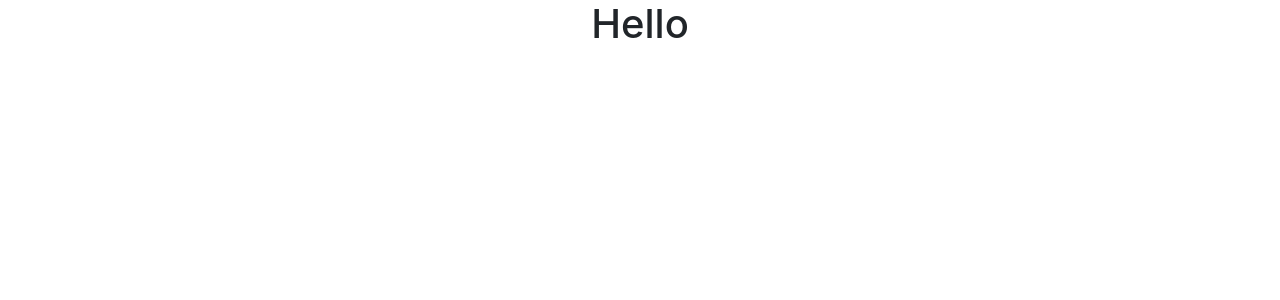
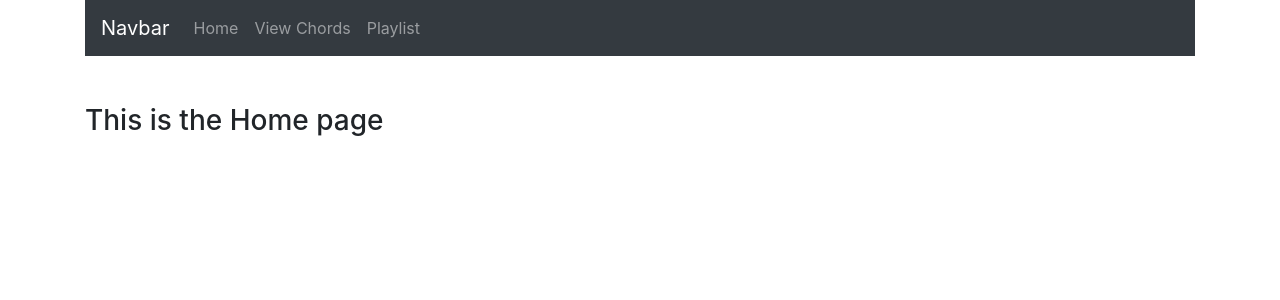
Before and after one commit to ayesh99747/SDGP-ChordBot, a React (Create React App) app in the folder Chordbot-client/: page / in a window 1280 px wide. Shown: the top 300 px of the page. Built offline with nearby package versions, Linux system fonts and the light colour scheme.

Commit message:
Make routines and navigation bar

```diff
--- a/Chordbot-client/package.json
+++ b/Chordbot-client/package.json
@@ -6,8 +6,11 @@
     "@testing-library/jest-dom": "^4.2.4",
     "@testing-library/react": "^9.4.1",
     "@testing-library/user-event": "^7.2.1",
+    "bootstrap": "^4.4.1",
     "react": "^16.13.0",
+    "react-bootstrap": "^1.0.0-beta.17",
     "react-dom": "^16.13.0",
+    "react-router-dom": "^5.1.2",
     "react-scripts": "3.4.0"
   },
   "scripts": {
--- a/Chordbot-client/public/index.html
+++ b/Chordbot-client/public/index.html
@@ -25,6 +25,11 @@
       Learn how to configure a non-root public URL by running `npm run build`.
     -->
     <title>React App</title>
+    <link
+      rel="stylesheet"
+      href="https://maxcdn.bootstrapcdn.com/bootstrap/4.3.1/css/bootstrap.min.css"
+      integrity="sha384-ggOyR0iXCbMQv3Xipma34MD+dH/1fQ784/j6cY/iJTQUOhcWr7x9JvoRxT2MZw1T"
+      crossorigin="anonymous"/>
   </head>
   <body>
     <noscript>You need to enable JavaScript to run this app.</noscript>
--- a/Chordbot-client/src/App.js
+++ b/Chordbot-client/src/App.js
@@ -1,16 +1,23 @@
 import React from 'react';
-import logo from './logo.svg';
 import './App.css';
+import {Home}from './Components/Home'
+import {ChordDisplay}from './Components/ChordDisplay'
+import {SongLoadPage}from './Components/SongsLoadPage'
+import {Navigation} from './Components/Navigation'
+import{BrowserRouter,Route,Switch} from 'react-router-dom'
 
 function App() {
   return (
-    <div className="App">
-      <link rel="stylesheet" href="https://stackpath.bootstrapcdn.com/bootstrap/4.4.1/css/bootstrap.min.css" integrity="sha384-Vkoo8x4CGsO3+Hhxv8T/Q5PaXtkKtu6ug5TOeNV6gBiFeWPGFN9MuhOf23Q9Ifjh" crossorigin="anonymous"/>
-      <script src="https://code.jquery.com/jquery-3.4.1.slim.min.js" integrity="sha384-J6qa4849blE2+poT4WnyKhv5vZF5SrPo0iEjwBvKU7imGFAV0wwj1yYfoRSJoZ+n" crossorigin="anonymous"></script>
-      <script src="https://cdn.jsdelivr.net/npm/popper.js@1.16.0/dist/umd/popper.min.js" integrity="sha384-Q6E9RHvbIyZFJoft+2mJbHaEWldlvI9IOYy5n3zV9zzTtmI3UksdQRVvoxMfooAo" crossorigin="anonymous"></script>
-      <script src="https://stackpath.bootstrapcdn.com/bootstrap/4.4.1/js/bootstrap.min.js" integrity="sha384-wfSDF2E50Y2D1uUdj0O3uMBJnjuUD4Ih7YwaYd1iqfktj0Uod8GCExl3Og8ifwB6" crossorigin="anonymous"></script>
-      <h1>Hello</h1>
-    </div>
+    <BrowserRouter>
+      <div className="container">
+        <Navigation/>
+        <Switch>
+          <Route path='/' component={Home} exact/>
+          <Route path='/ChordDisplay' component={ChordDisplay}/>
+          <Route path='/SongLoadPage' component={SongLoadPage}/>
+        </Switch>
+      </div>
+    </BrowserRouter>
   );
 }
 
--- /dev/null
+++ b/Chordbot-client/src/Components/ChordDisplay.js
@@ -0,0 +1,10 @@
+import React,{Component} from 'react';
+export class ChordDisplay extends Component{ //here we try to create home component as a class
+    render(){//here we write what should be render when the component is initiate
+        return(
+            <div className="mt-5 d-flex justify-content-left">
+                <h3>This is the Chord display page</h3>
+            </div>
+        )
+    }
+}
--- /dev/null
+++ b/Chordbot-client/src/Components/Home.js
@@ -0,0 +1,10 @@
+import React,{Component} from 'react';
+export class Home extends Component{ //here we try to create home component as a class
+    render(){//here we write what should be render when the component is initiate
+        return(
+            <div className="mt-5 d-flex justify-content-left">
+                <h3>This is the Home page</h3>
+            </div>
+        )
+    }
+}
--- /dev/null
+++ b/Chordbot-client/src/Components/Navigation.js
@@ -0,0 +1,18 @@
+import React,{Component} from 'react';
+import {NavLink} from 'react-router-dom';
+import {Navbar,Nav} from 'react-bootstrap';
+
+export class Navigation extends Component{
+    render(){
+        return(
+        <Navbar bg="dark" variant="dark">
+            <Navbar.Brand href="#home">Navbar</Navbar.Brand>
+            <Nav className="mr-auto">
+                <Nav.Link href="/">Home</Nav.Link>
+                <Nav.Link href="/ChordDisplay">View Chords</Nav.Link>
+                <Nav.Link href="/SongsLoadPage">Playlist</Nav.Link>
+            </Nav>
+
+        </Navbar>)
+    }
+}
--- /dev/null
+++ b/Chordbot-client/src/Components/SongsLoadPage.js
@@ -0,0 +1,10 @@
+import React,{Component} from 'react';
+export class SongLoadPage extends Component{ //here we try to create home component as a class
+    render(){//here we write what should be render when the component is initiate
+        return(
+            <div className="mt-5 d-flex justify-content-left">
+                <h3>This is the song loading page</h3>
+            </div>
+        )
+    }
+}
```
Also changed, not shown: Chordbot-client/src/homePage.jsx (deleted, +0 -7 lines), 2 other files (tests, documents, lock files or other folders).
